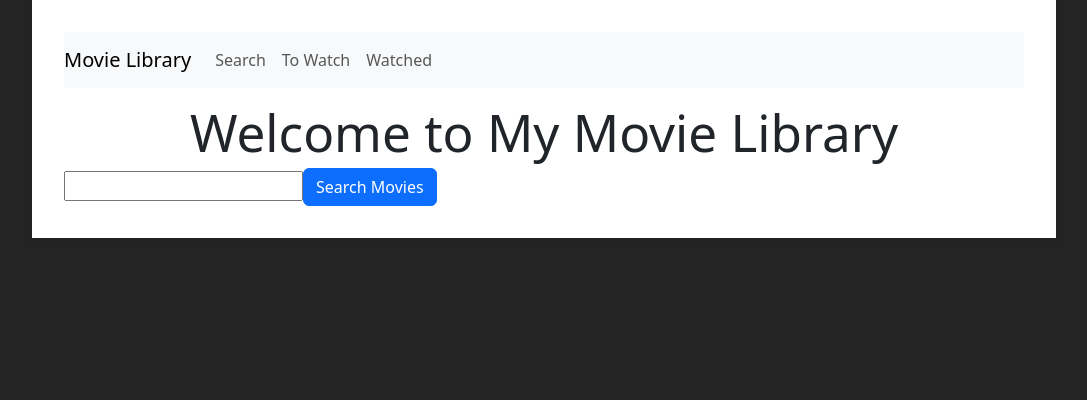
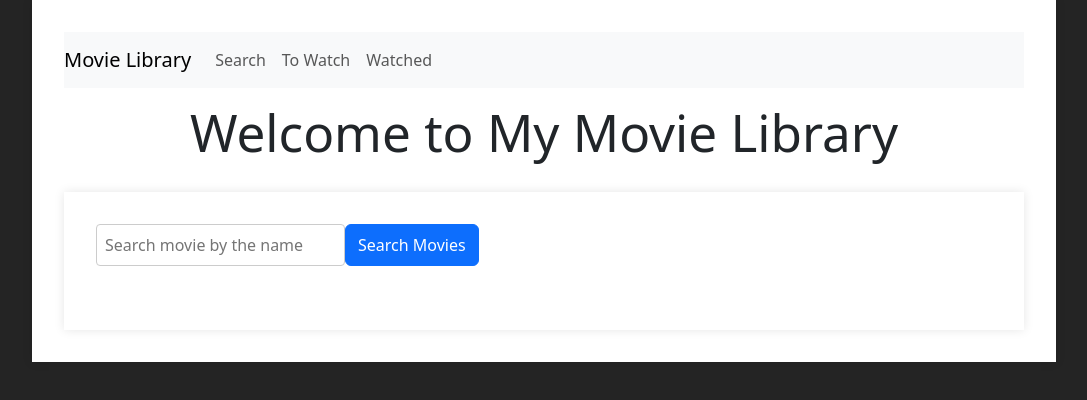
Before and after one commit to MateuszMarcisz/react-redux-workshop, a React (Vite) app: page / in a window 1280 px wide. Shown: the top 400 px of the page, without its empty margins (96-1183 px from the left). Built offline with nearby package versions, Linux system fonts and the light colour scheme; no server answers.

Commit message:
implemented search movie functionality and added some basic styling for movie list

```diff
--- a/src/App.css
+++ b/src/App.css
@@ -48,3 +48,49 @@ h1 {
 .read-the-docs {
     color: #888; /* Text color for "read the docs" */
 }
+
+
+/* Movie list styling */
+
+.movie-card {
+    border: 1px solid #ccc;
+    border-radius: 8px;
+    padding: 10px;
+    transition: transform 0.2s;
+}
+
+.movie-card:hover {
+    transform: scale(1.05);
+    border-color: #007bff; /* Optional: Change border color on hover */
+}
+
+.no-padding {
+    padding-left: 0 !important;  /* Remove left padding */
+    padding-right: 0 !important; /* Remove right padding */
+}
+
+.movie-container {
+    margin-top: 2rem;
+    padding: 2rem; /* Add padding for inner spacing */
+    background-color: #fff; /* Background color for contrast */
+    box-shadow: 0 0 10px rgba(0, 0, 0, 0.1); /* Optional shadow for depth */
+
+}
+
+/* Search Form styling */
+
+form {
+    display: flex;
+    margin-bottom: 2rem; /* Add space below the form */
+}
+
+input[type='text'] {
+    padding: 0.5rem;
+    border: 1px solid #ccc;
+    border-radius: 4px;
+    /*margin-right: 1rem; !* Space between input and button *!*/
+}
+
+button {
+    padding: 0.5rem 1rem; /* Consistent button size */
+}
--- /dev/null
+++ b/src/components/MovieList.jsx
@@ -0,0 +1,39 @@
+// const MovieList = ({movies = [], showYear = false, showPoster = false}) => (
+//     <div>
+//         <h2>Movies:</h2>
+//         <div className="movie-list">
+//             {movies.map((movie) => (
+//                 <div className="movie-item" key={movie.imdbID}>
+//                     {showPoster && <img src={movie.poster} alt={movie.title}/>}
+//                     <h3>
+//                         {movie.title} {showYear && `(${movie.year})`}
+//                     </h3>
+//                 </div>
+//             ))}
+//         </div>
+//     </div>
+// );
+//
+// export default MovieList;
+
+import {Row, Col } from 'react-bootstrap';
+
+const MovieList = ({ movies = [], showYear = false, showPoster = false }) => (
+    <>
+        <h2>Movies:</h2>
+        <Row>
+            {movies.map((movie) => (
+                <Col xs={12} sm={6} md={4} lg={3} key={movie.imdbID} className="mb-4">
+                    <div className="movie-card text-center">
+                        {showPoster && <img src={movie.poster} alt={movie.title} className="img-fluid" />}
+                        <h3>
+                            {movie.title} {showYear && `(${movie.year})`}
+                        </h3>
+                    </div>
+                </Col>
+            ))}
+        </Row>
+    </>
+);
+
+export default MovieList;
--- a/src/features/movie/movieSlice.js
+++ b/src/features/movie/movieSlice.js
@@ -1,6 +1,6 @@
 import { createAsyncThunk, createSlice } from "@reduxjs/toolkit";
 
-const apiKey = import.meta.env.API_KEY;
+const apiKey = import.meta.env.VITE_API_KEY;
 
 // async thunk to fetch movies
 export const fetchMovies = createAsyncThunk(
@@ -13,7 +13,7 @@ export const fetchMovies = createAsyncThunk(
                 title: movie.Title,
                 year: movie.Year,
                 // type: movie.Type,
-                // imdbID: movie.imdbID,
+                imdbID: movie.imdbID,
                 poster: movie.Poster,
             }));
         } else {
--- a/src/features/search/SearchPage.jsx
+++ b/src/features/search/SearchPage.jsx
@@ -1,10 +1,42 @@
 import {Button} from "react-bootstrap";
+import {useDispatch, useSelector} from "react-redux";
+import {fetchMovies} from "../movie/movieSlice.js";
+import {useState} from "react";
+import MovieList from "../../components/MovieList.jsx";
 
 const SearchPage = () => {
+    const dispatch = useDispatch();
+    const {movieList, isLoading, error} = useSelector((state) => state.movies);
+    const [searchTerm, setSearchTerm] = useState('');
+
+    const handleSearch = (e) => {
+        e.preventDefault();
+        dispatch(fetchMovies(searchTerm));
+        setSearchTerm('');
+    };
+
     return (
-        <div>
-            <input/>
-            <Button variant="primary">Search Movies</Button>
+        <div className='movie-container'>
+            <div>
+                <form onSubmit={handleSearch}>
+                    <input
+                        type='text'
+                        value={searchTerm}
+                        onChange={(e) => setSearchTerm(e.target.value)}
+                        placeholder="Search movie by the name"
+                    />
+                    <Button
+                        type='submit'
+                        variant="primary">
+                        Search Movies
+                    </Button>
+                </form>
+            </div>
+            <div>
+                {isLoading && <p>Loading...</p>}
+                {error && <p>Error: {error}</p>}
+                {movieList.length > 0 && <MovieList movies={movieList} showPoster={true} showYear={true} />}
+            </div>
         </div>
     );
 };
```
Also changed, not shown: 1 other file (tests, documents, lock files or other folders).
